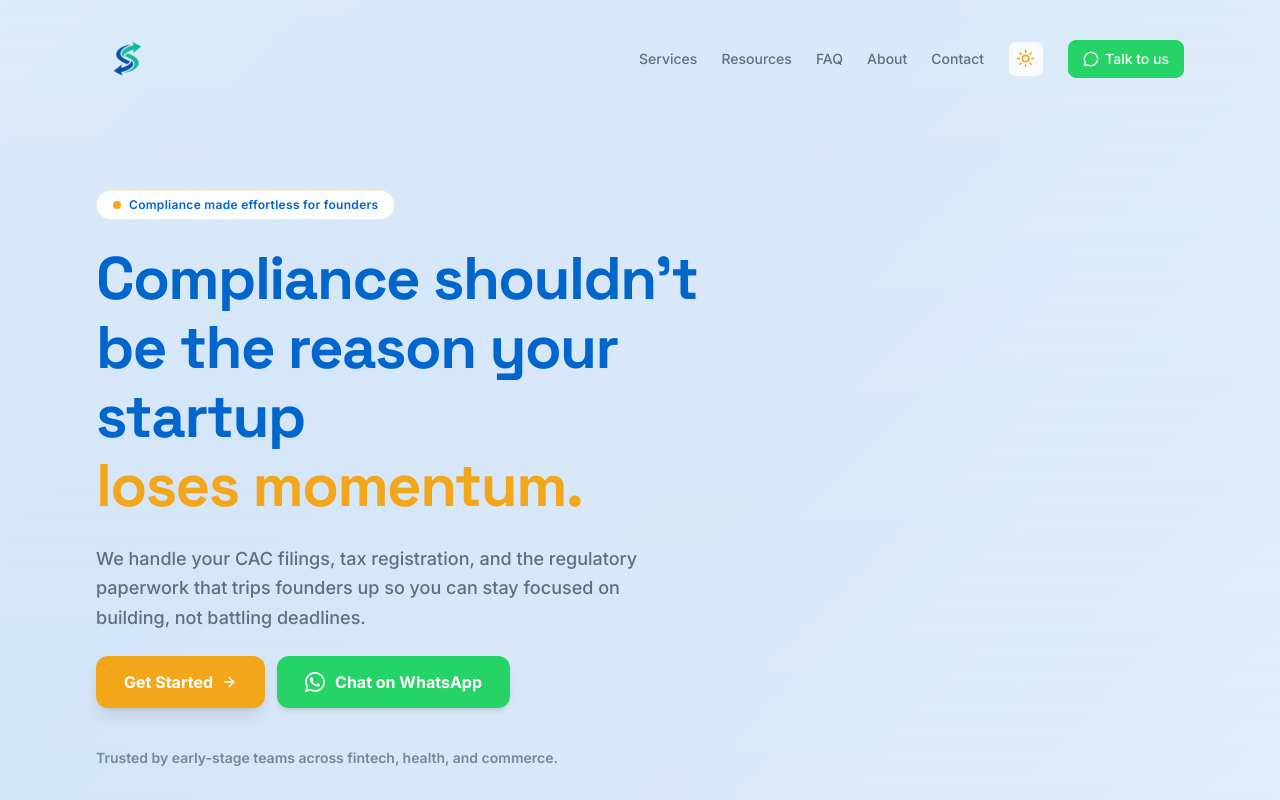
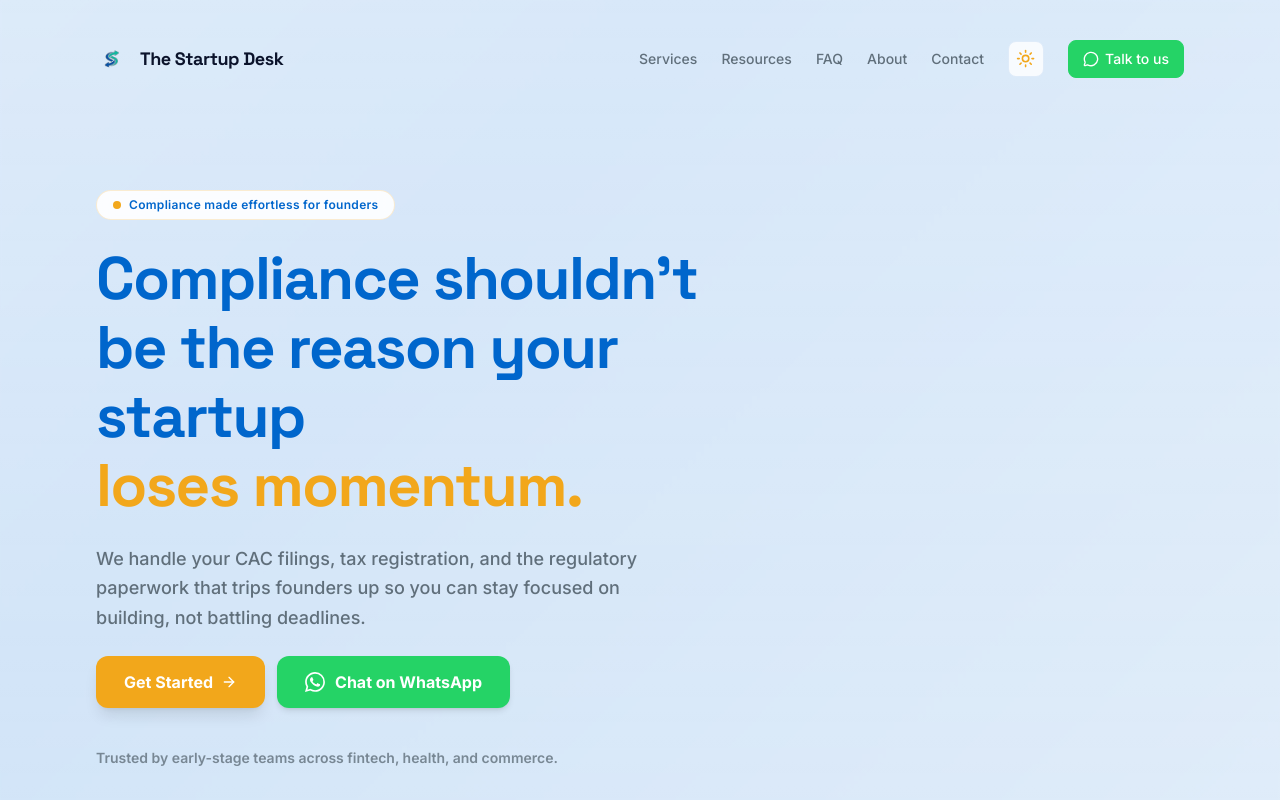
Before and after one commit to Tosin2513/The-Start-up-Desk-, a Next.js app: page / in a window 1280 px wide. Shown: the top 800 px of the page. Built offline with nearby package versions, Linux system fonts and the light colour scheme.

Commit message:
Update site-header.tsx

```diff
--- a/components/site-header.tsx
+++ b/components/site-header.tsx
@@ -26,17 +26,22 @@ export function SiteHeader() {
     <header className="w-full relative z-50">
       <div className="flex items-center justify-between py-4">
 
-        {/* Image Logo Container (Case-Corrected for Logo.png) */}
-        <Link href="/" className="flex items-center gap-2 relative z-[60]">
-          <div className="relative h-9 w-28 sm:w-32">
+        {/* Logo and Bold Name Group */}
+        <Link href="/" className="flex items-center gap-3 relative z-[60]">
+          {/* Logo Mark (Pointed to Logo.png, adjust extension to .svg if you upload one instead) */}
+          <div className="relative h-8 w-8 shrink-0">
             <Image
-              src="/Logo.png" // <─── Capitalized L to match your file name exactly
+              src="/Logo.svg"
               alt="The Startup Desk Logo"
               fill
               priority
-              className="object-contain object-left dark:brightness-0 dark:invert"
+              className="object-contain dark:brightness-0 dark:invert"
             />
           </div>
+          {/* Bolded Text Brand Name */}
+          <span className="font-display text-lg font-extrabold tracking-tight text-foreground whitespace-nowrap">
+            The Startup Desk
+          </span>
         </Link>
 
         {/* Desktop Navigation */}
@@ -147,4 +152,4 @@ export function SiteHeader() {
       )}
     </header>
   )
-              }
+}
```
